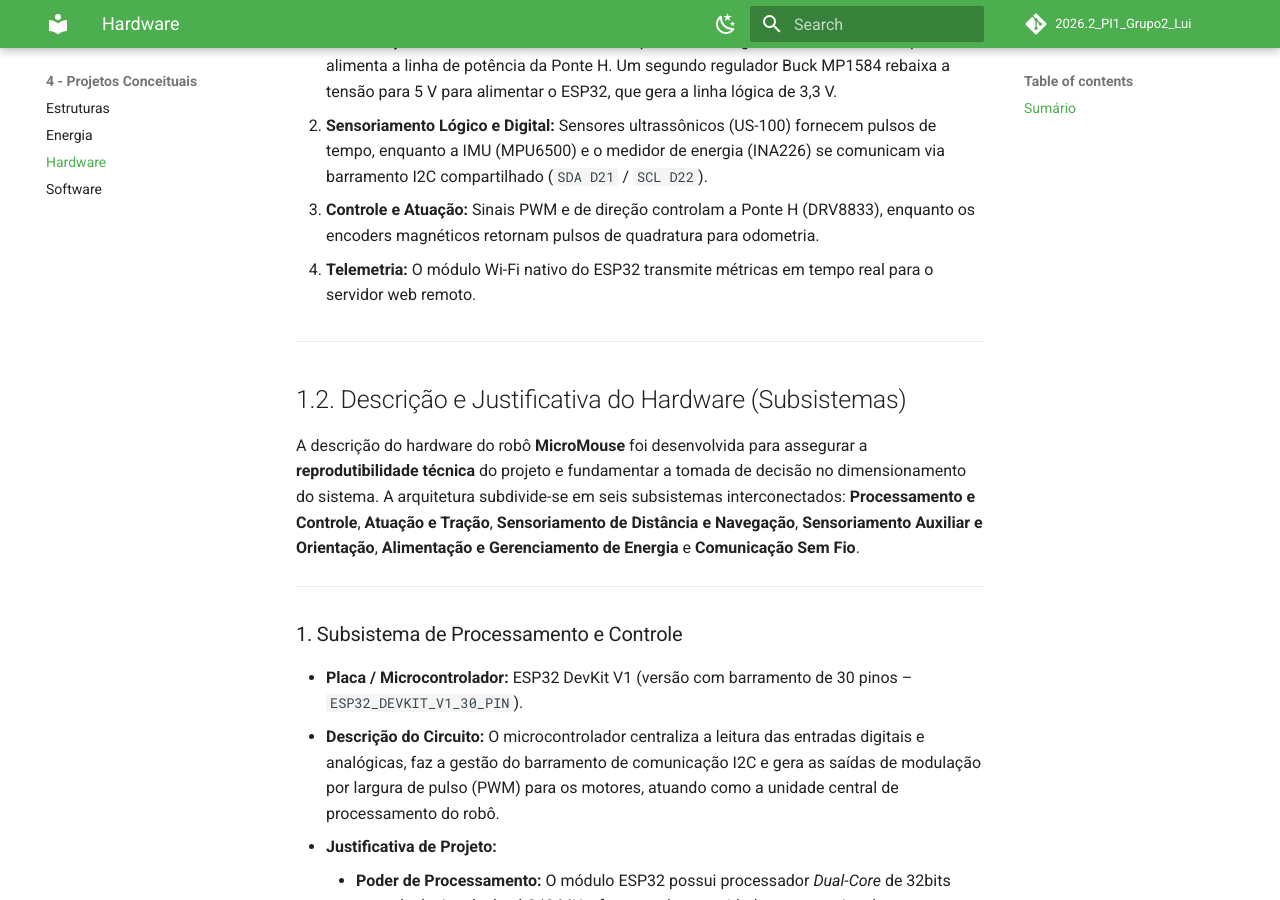
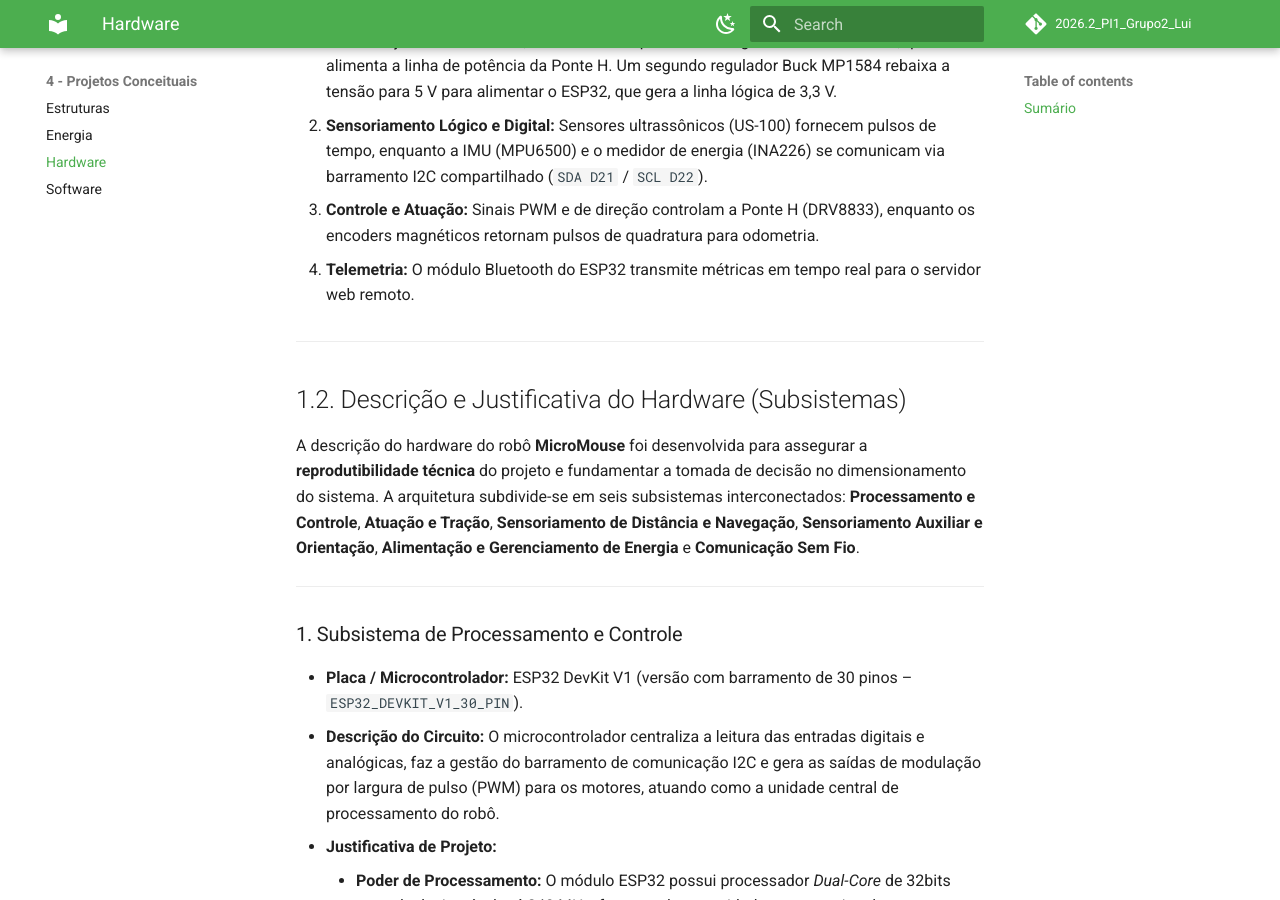
Before and after one commit to fcte-pi1/2026.2_PI1_Grupo2_Lui, an MkDocs documentation site: the page built from docs/4.3 - Projeto conceitual de hardware.md, in a window 1280 px wide and 900 px high, scrolled down 2622 px. Built offline with MkDocs 1.6.1 and Material for MkDocs 9.7.7, drawn with Linux system fonts in a browser that asks for light colours; comment, search, counter and statistics services are not loaded; some of the changed text lies outside the part shown.

Commit message:
Pequena modificacao de texto

```diff
--- a/docs/4.3 - Projeto conceitual de hardware.md
+++ b/docs/4.3 - Projeto conceitual de hardware.md
@@ -54,7 +54,7 @@ As interconexões do sistema dividem-se em quatro fluxos principais:
 
 3. **Controle e Atuação:** Sinais PWM e de direção controlam a Ponte H (DRV8833), enquanto os encoders magnéticos retornam pulsos de quadratura para odometria.
 
-4. **Telemetria:** O módulo Wi-Fi nativo do ESP32 transmite métricas em tempo real para o servidor web remoto.
+4. **Telemetria:** O módulo Bluetooth do ESP32 transmite métricas em tempo real para o servidor web remoto.
 
 ---
 
@@ -209,7 +209,7 @@ Para viabilizar a reprodução da montagem e garantir a correta alocação dos p
 
 Para garantir que a montagem física do hardware ocorra sem danos aos componentes, devem ser observadas as seguintes rotinas de bancada:
 
-1. **Calibração Prévia da Fonte Lógica:** Antes de conectar a saída do regulador Buck MP1584 ao pino `VIN` da ESP32, o trimpot do módulo deve ser ajustado com um multímetro para fornecer exatamente **5,0 V DC**.
+1. **Calibração Prévia da Fonte:** Antes de conectar a saída do regulador Buck MP1584 ao pino `VIN` da ESP32, o trimpot do módulo deve ser ajustado com um multímetro para fornecer exatamente **5,0 V DC**.
 
 2. **Imunidade a Ruídos:** Os planos de terra (GND) da bateria, dos motores, da Ponte H e da eletrônica sensível devem ser unidos em um único ponto (*Star Ground*), minimizando o acoplamento de ruído induzido pelo chaveamento das cargas indutivas.
 
```
